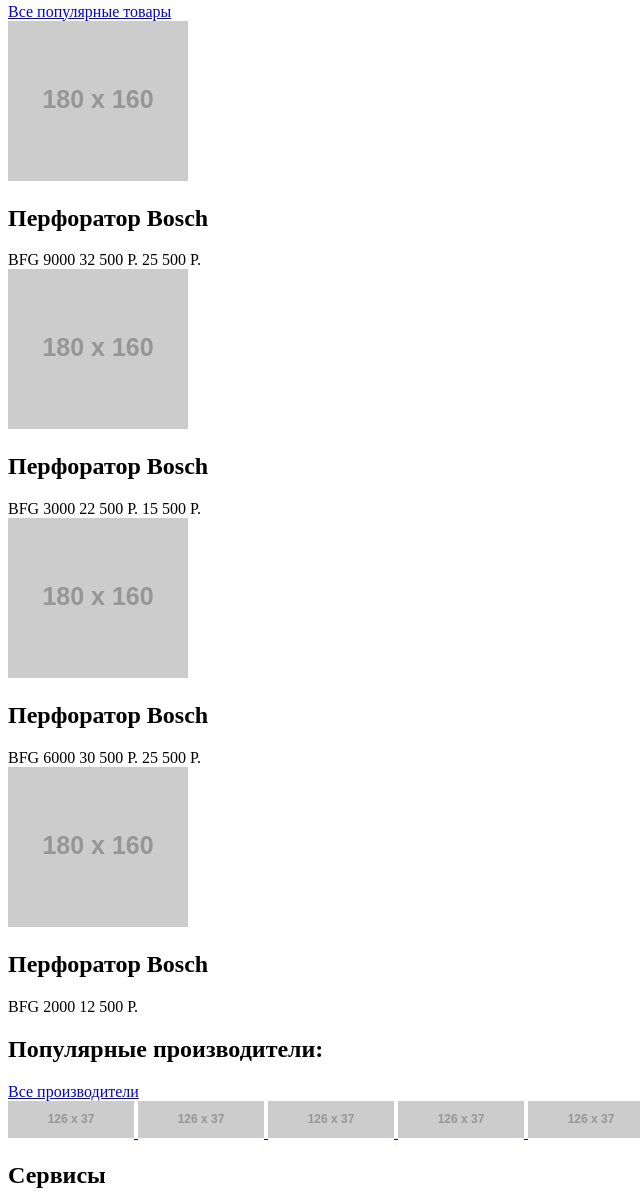
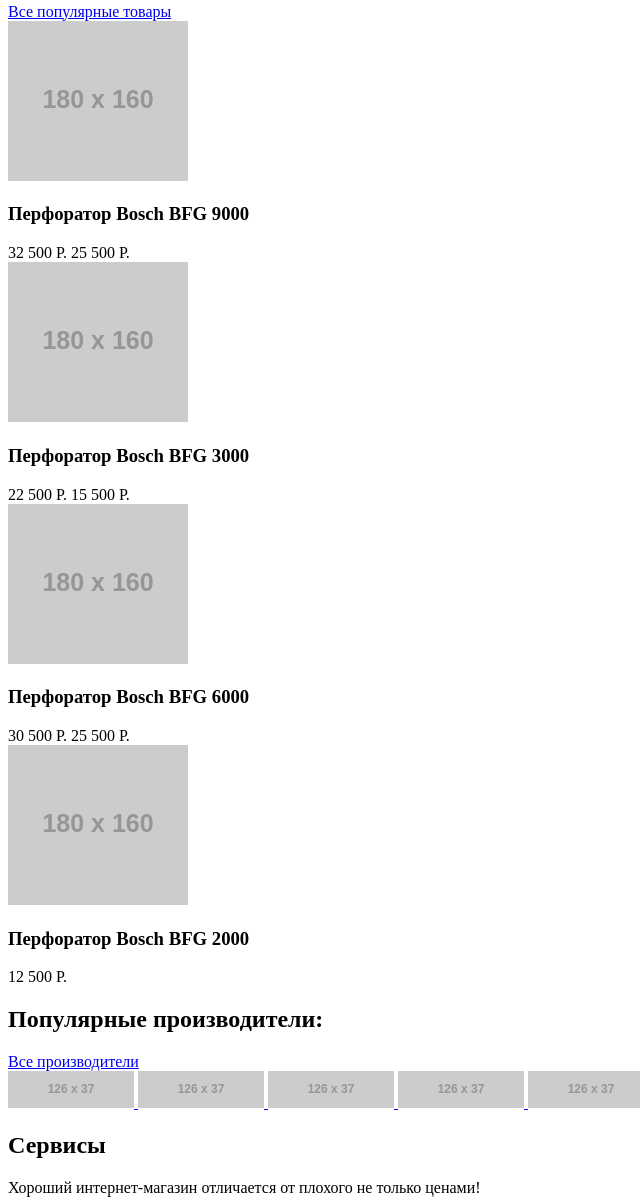
Before and after one commit to 7030055/257391-technomart, a plain HTML site: page index.html in a window 1280 px wide. Shown: the part 982-2182 px from the top of the page, without its empty margins (0-640 px from the left). Drawn offline with Linux system fonts and the light colour scheme; placeholder pictures from the web are drawn by us.

Commit message:
Исправления названий товаров

```diff
--- a/index.html
+++ b/index.html
@@ -99,29 +99,25 @@
             <section class="popular-products">
                 <article class="popular-item">
                     <img src="http://placehold.it/180x160" width="180" height="160" alt="">
-                    <h2 class="popular-item-name">Перфоратор Bosch</h2>
-                    <span class="popular-item-model">BFG 9000</span>
+                    <h1 class="popular-item-name">Перфоратор Bosch BFG 9000</h1>
                     <span class="popular-item-old_price">32 500 Р.</span>
                     <span class="popular-item-price">25 500 Р.</span>
                 </article>
                 <article class="popular-item">
                     <img src="http://placehold.it/180x160" width="180" height="160" alt="">
-                    <h2 class="popular-item-name">Перфоратор Bosch</h2>
-                    <span class="popular-item-model">BFG 3000</span>
+                    <h1 class="popular-item-name">Перфоратор Bosch BFG 3000</h1>
                     <span class="popular-item-old_price">22 500 Р.</span>
                     <span class="popular-item-price">15 500 Р.</span>
                 </article>
                 <article class="popular-item">
                     <img src="http://placehold.it/180x160" width="180" height="160" alt="">
-                    <h2 class="popular-item-name">Перфоратор Bosch</h2>
-                    <span class="popular-item-model">BFG 6000</span>
+                    <h1 class="popular-item-name">Перфоратор Bosch BFG 6000</h1>
                     <span class="popular-item-old_price">30 500 Р.</span>
                     <span class="popular-item-price">25 500 Р.</span>
                 </article>
                 <article class="popular-item icon-new">
                     <img src="http://placehold.it/180x160" width="180" height="160" alt="">
-                    <h2 class="popular-item-name">Перфоратор Bosch</h2>
-                    <span class="popular-item-model">BFG 2000</span>
+                    <h1 class="popular-item-name">Перфоратор Bosch BFG 2000</h1>
                     <span class="popular-item-old_price"></span>
                     <span class="popular-item-price">12 500 Р.</span>
                 </article>
```
Also changed, not shown: catalog.html (+9 -18 lines).
